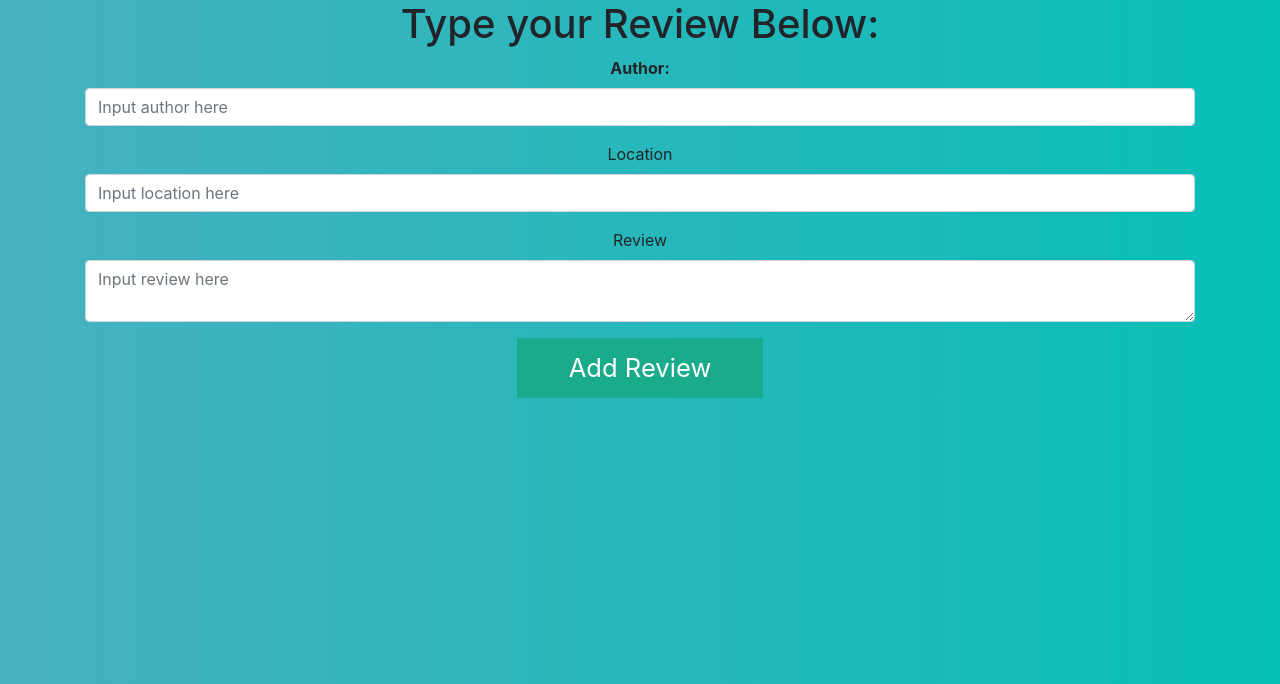
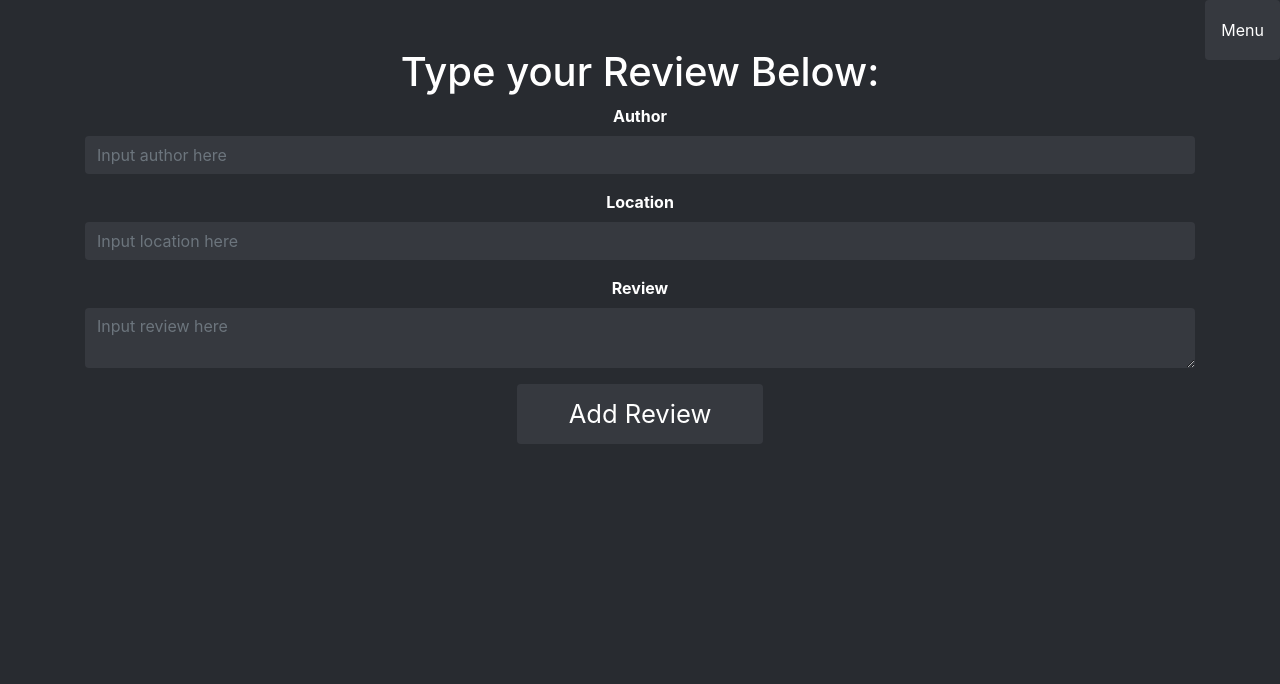
Before and after one commit to uzair166/expedia-hackathon-2018, a Django app: page /reviews/ in a window 1280 px wide. Shown: the top 684 px of the page. Run offline with Django 3.2, Linux system fonts and the light colour scheme; some libraries are stand-ins or nearby versions.

Commit message:
Added Aesthetics and Menu!

```diff
--- a/Django/mysite/Reviews/admin.py
+++ b/Django/mysite/Reviews/admin.py
@@ -1,7 +1,5 @@
 from django.contrib import admin
-
 # Register your models here.
-
 from .models import Review
 
 admin.site.register(Review)
--- a/Django/mysite/Reviews/static/Reviews/custom.css
+++ b/Django/mysite/Reviews/static/Reviews/custom.css
@@ -1,21 +1,22 @@
-/* * {
-    color: black;
-} */
+
+label {
+  font-weight: bold;
+  color: white;
+}
 
 body {
-    background: #06beb6;  /* fallback for old browsers */
-    background: -webkit-linear-gradient(to right, #48b1bf, #06beb6);  /* Chrome 10-25, Safari 5.1-6 */
-    background: linear-gradient(to right, #48b1bf, #06beb6); /* W3C, IE 10+/ Edge, Firefox 16+, Chrome 26+, Opera 12+, Safari 7+ */
+    background: #282b30;  /* fallback for old browsers */
     text-align: center;
+    color: white;
 }
 
-
-button {
+div form-control {
   background: black;
+  color: white;
 }
 
 button{
-  background:#1AAB8A;
+  background:#36393f;
   color:#fff;
   border:none;
   position:relative;
@@ -25,10 +26,7 @@ button{
   cursor:pointer;
   transition:800ms ease all;
   outline:none;
-}
-button:hover{
-  background:#fff;
-  color:#1AAB8A;
+  border-radius: 4px;
 }
 button:before,button:after{
   content:'';
@@ -50,3 +48,44 @@ button:hover:before,button:hover:after{
   width:100%;
   transition:800ms ease all;
 }
+
+.dropbtn {
+  background-color: #36393f;
+  color: white;
+  padding: 16px;
+  font-size: 16px;
+  border: none;
+  cursor: pointer;
+}
+
+.dropdown {
+  position: relative;
+  display: inline-block;
+}
+
+.dropdown-content {
+  display: none;
+  position: absolute;
+  right: 0;
+  background-color: #36393f;
+  min-width: 160px;
+  box-shadow: 0px 8px 16px 0px rgba(0,0,0,0.2);
+  z-index: 1;
+}
+
+.dropdown-content a {
+  color: white;
+  padding: 12px 16px;
+  text-decoration: none;
+  display: block;
+}
+
+.dropdown-content a:hover {background-color: #36393f;}
+
+.dropdown:hover .dropdown-content {
+  display: block;
+}
+
+.dropdown:hover .dropbtn {
+  background-color: #36393f;
+}
--- a/Django/mysite/Reviews/templates/Reviews/addReview.html
+++ b/Django/mysite/Reviews/templates/Reviews/addReview.html
@@ -4,30 +4,38 @@
   <link rel="stylesheet" href="https://stackpath.bootstrapcdn.com/bootstrap/4.1.3/css/bootstrap.min.css" integrity="sha384-MCw98/SFnGE8fJT3GXwEOngsV7Zt27NXFoaoApmYm81iuXoPkFOJwJ8ERdknLPMO" crossorigin="anonymous">
   {% load static %}
   <link rel="stylesheet" href="{% static 'Reviews/custom.css'%}">
-</head>
 <body>
+  <div class="dropdown" style="float:right;">
+    <button class="dropbtn">Menu</button>
+    <div class="dropdown-content">
+    <a href="#">Home</a>
+    <a href="/reviews">Review A Place</a>
+    <a href="/reviews/displayReviews">Listen to Reviews</a>
+    </div>
+  </div>
   <div class="container">
-    <h1> Type your Review Below: </h1>
+    <h1><br> Type your Review Below: </h1>
     <form>
       <div class="form-group">
-        <label for"inputAuthor"><strong>Author:</strong></label>
-        <input type="text" class="form-control" name="author" id="author" placeholder="Input author here">
+        <label for"inputAuthor">Author</label>
+        <input type="text" class="form-control" id="author" placeholder="Input author here" style="background:#36393f;border:#36393f;color:white">
       </div>
       <!--Author: <br><input type="text" name="author" id="author"><br>-->
       <div class="form-group">
         <label for"inputLocation">Location</label>
-        <input type="text" class="form-control" name="location" id="location" placeholder="Input location here">
+        <input type="text" class="form-control" id="location" placeholder="Input location here" style="background:#36393f;border:#36393f;color:white">
       </div>
       <!-- Location: <br><input type="text" name="location" id="location"><br>-->
       <div class="form-group">
         <label for"inputAuthor">Review</label>
-        <textarea type="text" class="form-control" name="review" id="review" placeholder="Input review here"></textarea>
+        <textarea type="text" class="form-control" id="review" placeholder="Input review here" style="background:#36393f;border:#36393f;color:white"></textarea>
       </div>
       <!--Review: <br><input type="text" name="review" id="review"><br>-->
+      <div style="text-align:center">
+        <button id="addButton",> Add Review </button>
+      </div>
     </form>
-    <div style="text-align:center">
-      <button id="addButton",> Add Review </button>
-    </div>
+
 
   </div>
   <script src="https://ajax.googleapis.com/ajax/libs/jquery/3.3.1/jquery.min.js"> </script>
@@ -38,15 +46,11 @@
           var author = $('#author').val();
           var location = $('#location').val();
           var review = $('#review').val();
-          console.log(author, location, review);
           $.ajax({
             type: 'POST',
             url: 'submitReview/',
             dataType: 'json',
             data: {'author': author.toLowerCase(), 'location': location.toLowerCase(), 'review': review.toLowerCase()},
-            success: function() {
-              console.log("success")
-            }
           });
         });
       });
--- a/Django/mysite/Reviews/urls.py
+++ b/Django/mysite/Reviews/urls.py
@@ -14,7 +14,6 @@ Including another URLconf
     2. Add a URL to urlpatterns:  path('blog/', include('blog.urls'))
 """
 from django.urls import path
-
 from . import views
 
 urlpatterns = [
--- a/Django/mysite/Reviews/views.py
+++ b/Django/mysite/Reviews/views.py
@@ -27,11 +27,11 @@ def displayReviews(request):
     return render(request, 'Reviews/getReview.html', context)
 
 def getReviews(request, l):
-    found = False
     if request.is_ajax():
+        found = False
         results = Review.objects.filter(location=l).order_by('-upvotes','-datePosted')
         if len(results) == 0:
-            wordsInSearch = l.split(' ')
+            wordsInSearch = l.split(" ")
             for word in wordsInSearch:
                 results = Review.objects.filter(location=word).order_by('-upvotes','-datePosted')
                 if len(results) > 0:
@@ -58,7 +58,6 @@ def incrementUpvote(request):
 
 @csrf_exempt
 def submitReview(request):
-    print("Hello")
     if request.is_ajax() and request.method == 'POST':
         r = Review(author=request.POST['author'],location=request.POST['location'],reviewText=request.POST['review'])#,datePosted=datetime.date.today())
         r.save()
@@ -67,31 +66,29 @@ def submitReview(request):
         raise Http404
 
 def getAudio(request):
-        if os.path.isfile("test.wav"):
-            os.remove("test.wav")
-        if os.path.isfile("test.flac"):
-            os.remove("test.flac")
-        print("Start")
-        duration = 3 # sec
+        if os.path.isfile("Speech.wav"):
+            os.remove("Speech.wav")
+        if os.path.isfile("Speech.flac"):
+            os.remove("Speech.flac")
+        duration = 5 # sec
         fs = 48000
         recording = sd.rec(int(duration * fs), samplerate=fs, channels=2)
         sd.wait()
 
-        r = sr.Recognizer()
-        print("middle")
-        scipy.io.wavfile.write("test.wav", 48000, recording)
-        ff = ffmpy.FFmpeg(inputs={'test.wav': None},outputs={'test.flac': None})
+        recog = sr.Recognizer()
+        scipy.io.wavfile.write("Speech.wav", 48000, recording)
+        ff = ffmpy.FFmpeg(inputs={'Speech.wav': None},outputs={'Speech.flac': None})
         ff.run()
-        harvard = sr.AudioFile("test.flac")
-        print("Nearly there")
+        harvard = sr.AudioFile("Speech.flac")
         with harvard as source:
-            audio = r.record(source)
+            audio = recog.record(source)
         spokenWords = ""
         try:
-            spokenWords = r.recognize_google(audio).lower()
+            spokenWords = recog.recognize_google(audio).lower()
         except:
             spokenWords = ""
         dict = {'message':spokenWords}
         jsonFile = json.dumps(dict)
-        print("Win?")
+        os.remove("Speech.wav")
+        os.remove("Speech.flac")
         return HttpResponse(jsonFile, content_type='application/json')
```
Also changed, not shown: Django/mysite/Reviews/templates/Reviews/getReview.html (+10 -3 lines), Django/mysite/Reviews/templates/Reviews/stylesheet.css (deleted, +0 -14 lines), 4 other files.
